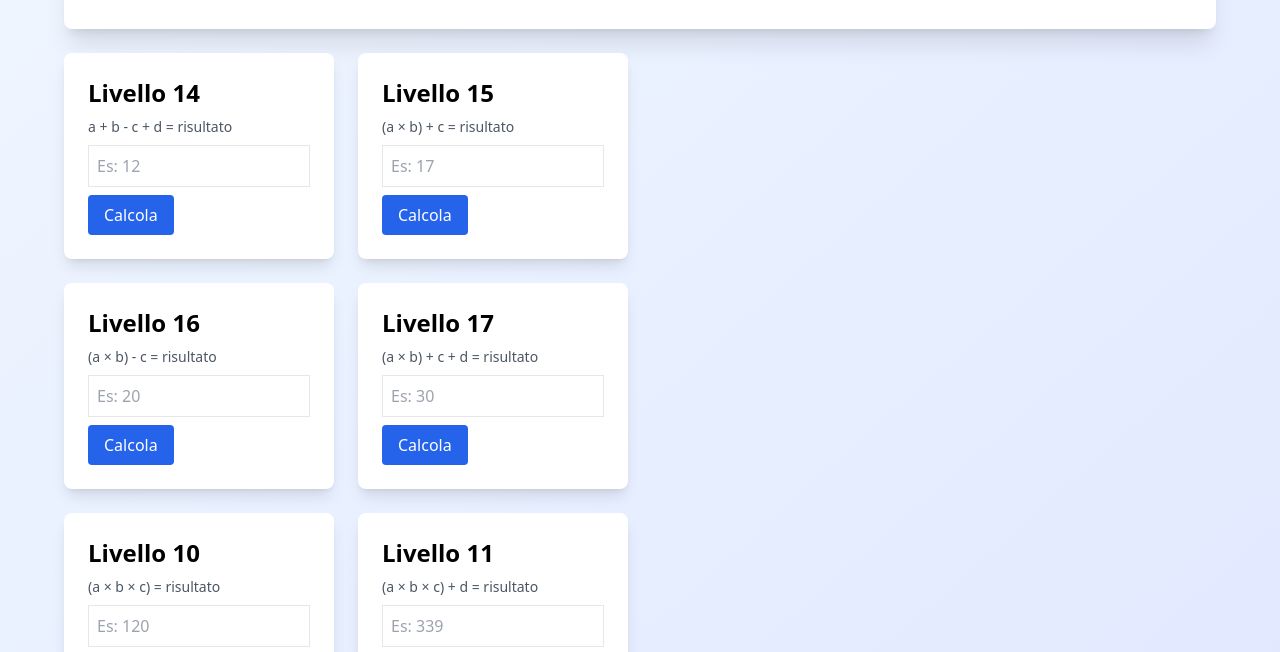
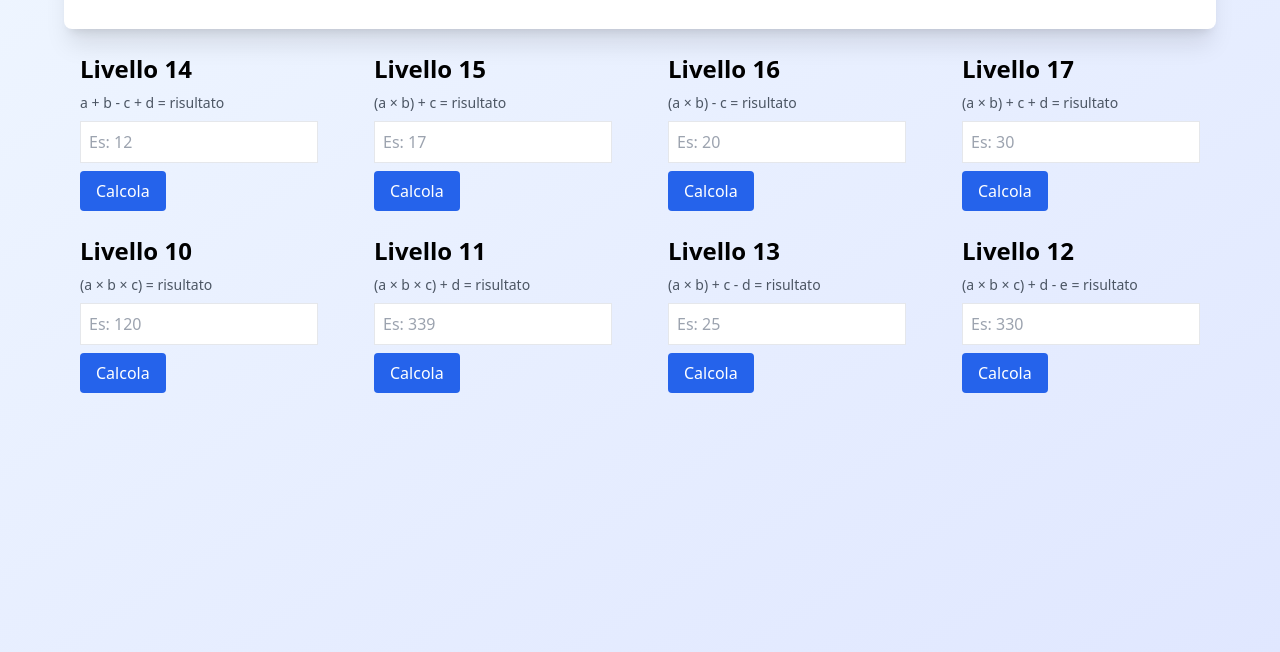
Before and after one commit to emaalberti/emaalberti.user.io, a plain HTML site: page index.html in a window 1280 px wide. Shown: the part 139-791 px from the top of the page. Drawn offline with nearby package versions, Linux system fonts and the light colour scheme.

Commit message:
Update index.html

```diff
--- a/index.html
+++ b/index.html
@@ -21,11 +21,9 @@
                 Inserisci il numero target e premi Invio (o clicca Calcola) per trovare tutte le soluzioni!
             </p>
         </div>
-
-        <div class="grid md:grid-cols-2 gap-6">
-<div class="grid gap-6 grid-cols-[repeat(auto-fit,minmax(250px,1fr))]">
+    <div class="grid gap-6 grid-cols-[repeat(auto-fit,minmax(250px,1fr))]">
     <!-- Level 14 -->
-        <div class="bg-white rounded-lg shadow-lg p-6">
+        <div class="max-w-full mx-auto px-4">
             <h2 class="text-2xl font-bold mb-2">Livello 14</h2>
             <p class="text-sm text-gray-600">a + b - c + d = risultato</p>
             <input id="target14" type="text" placeholder="Es: 12" class="border p-2 w-full my-2"/>
@@ -35,7 +33,7 @@
         </div>
 
         <!-- Level 15 -->
-        <div class="bg-white rounded-lg shadow-lg p-6">
+        <div class="max-w-full mx-auto px-4">
             <h2 class="text-2xl font-bold mb-2">Livello 15</h2>
             <p class="text-sm text-gray-600">(a × b) + c = risultato</p>
             <input id="target15" type="text" placeholder="Es: 17" class="border p-2 w-full my-2"/>
@@ -45,7 +43,7 @@
         </div>
 
         <!-- Level 16 -->
-        <div class="bg-white rounded-lg shadow-lg p-6">
+        <div class="max-w-full mx-auto px-4">
             <h2 class="text-2xl font-bold mb-2">Livello 16</h2>
             <p class="text-sm text-gray-600">(a × b) - c = risultato</p>
             <input id="target16" type="text" placeholder="Es: 20" class="border p-2 w-full my-2"/>
@@ -55,7 +53,7 @@
         </div>
 
         <!-- Level 17 -->
-        <div class="bg-white rounded-lg shadow-lg p-6">
+        <div class="max-w-full mx-auto px-4">
             <h2 class="text-2xl font-bold mb-2">Livello 17</h2>
             <p class="text-sm text-gray-600">(a × b) + c + d = risultato</p>
             <input id="target17" type="text" placeholder="Es: 30" class="border p-2 w-full my-2"/>
@@ -65,7 +63,7 @@
         </div>
 
         <!-- Level 10 -->
-        <div class="bg-white rounded-lg shadow-lg p-6">
+        <div class="max-w-full mx-auto px-4">
             <h2 class="text-2xl font-bold mb-2">Livello 10</h2>
             <p class="text-sm text-gray-600">(a × b × c) = risultato</p>
             <input id="target10" type="text" placeholder="Es: 120" class="border p-2 w-full my-2"/>
@@ -75,7 +73,7 @@
         </div>
 
         <!-- Level 11 -->
-        <div class="bg-white rounded-lg shadow-lg p-6">
+        <div class="max-w-full mx-auto px-4">
             <h2 class="text-2xl font-bold mb-2">Livello 11</h2>
             <p class="text-sm text-gray-600">(a × b × c) + d = risultato</p>
             <input id="target11" type="text" placeholder="Es: 339" class="border p-2 w-full my-2"/>
@@ -85,7 +83,7 @@
         </div>
 
         <!-- Level 13 -->
-        <div class="bg-white rounded-lg shadow-lg p-6">
+        <div class="max-w-full mx-auto px-4">
             <h2 class="text-2xl font-bold mb-2">Livello 13</h2>
             <p class="text-sm text-gray-600">(a × b) + c - d = risultato</p>
             <input id="target13" type="text" placeholder="Es: 25" class="border p-2 w-full my-2"/>
@@ -95,7 +93,7 @@
         </div>
 
         <!-- Level 12 -->
-        <div class="bg-white rounded-lg shadow-lg p-6">
+        <div class="max-w-full mx-auto px-4">
             <h2 class="text-2xl font-bold mb-2">Livello 12</h2>
             <p class="text-sm text-gray-600">(a × b × c) + d - e = risultato</p>
             <input id="target12" type="text" placeholder="Es: 330" class="border p-2 w-full my-2"/>
```
